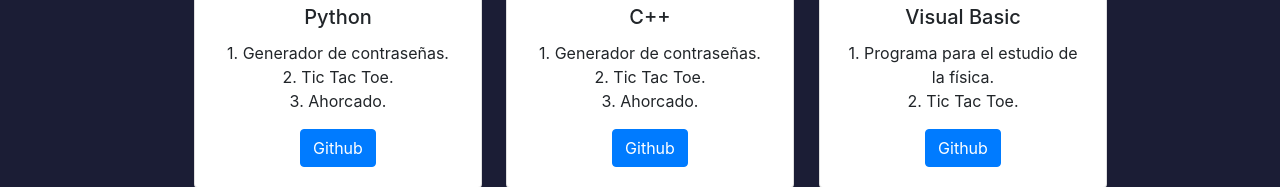
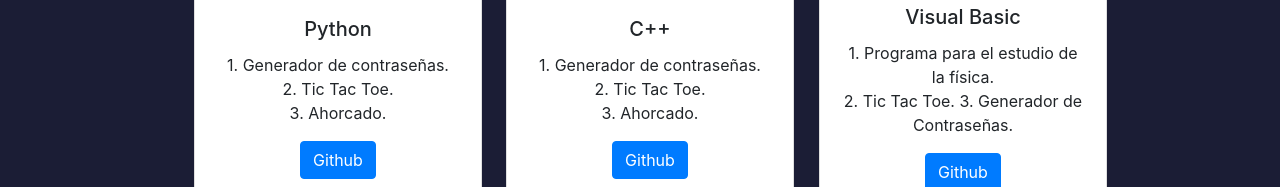
Before and after one commit to MichaelArayaMurcia/MichaelArayaMurcia.github.io, a plain HTML site: page index.html in a window 1280 px wide. Shown: the part 392-579 px from the top of the page. Drawn offline with nearby package versions, Linux system fonts and the light colour scheme; a script that the page names is missing.

Commit message:
Update index.html

```diff
--- a/index.html
+++ b/index.html
@@ -74,7 +74,8 @@
        <div class="card-body">
           <h5 class="card-title"> Visual Basic </h5>
           <p class="card-text">1. Programa para el estudio de la física. <br>
-            2. Tic Tac Toe. <br></p>
+            2. Tic Tac Toe.
+            3. Generador de Contraseñas.<br></p>
           <a href="https://github.com/MichaelArayaMurcia/Proyectos-Visual-Basic" class="btn btn-primary">Github</a>
       </div>
     </div>
```
